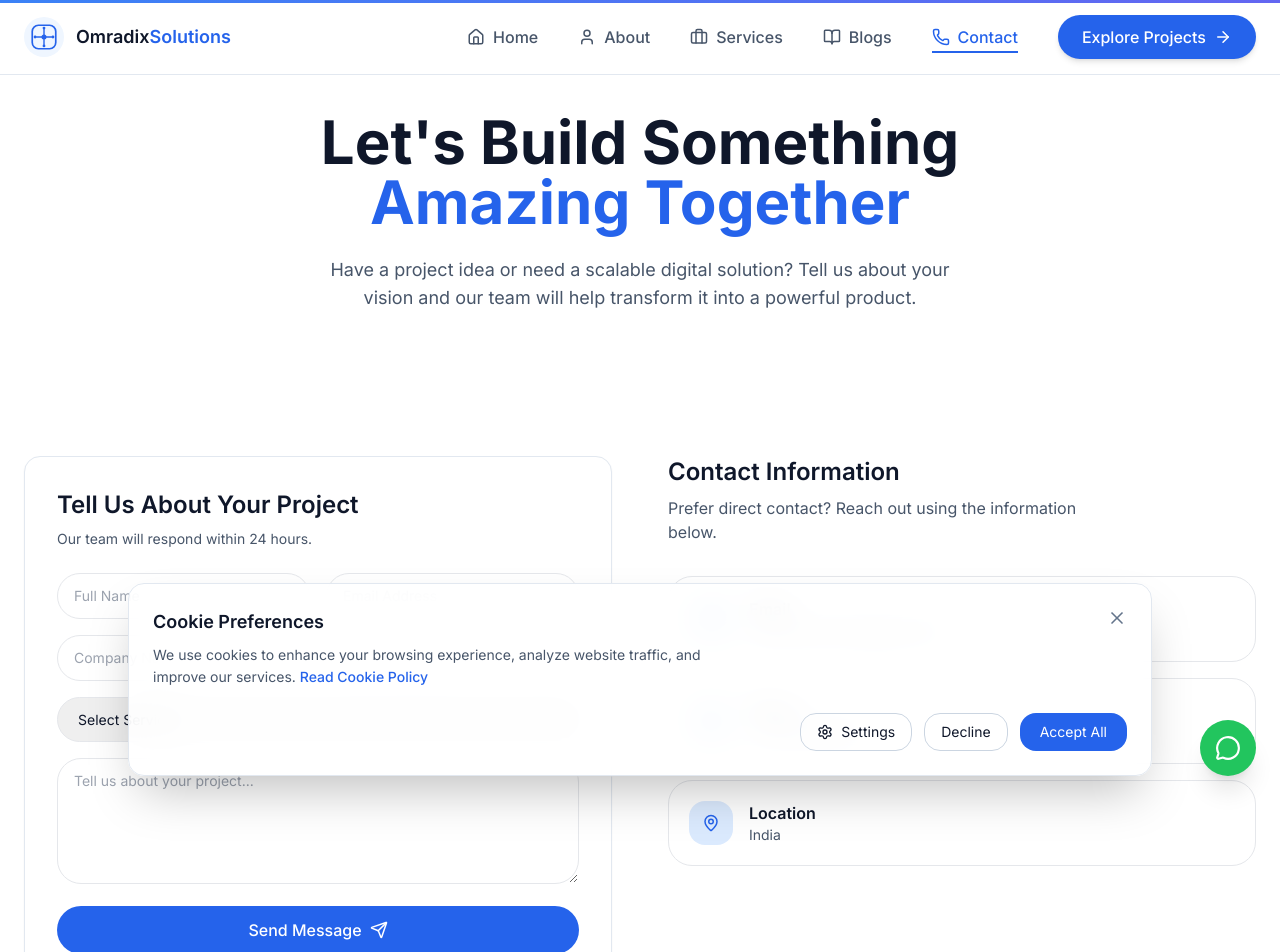
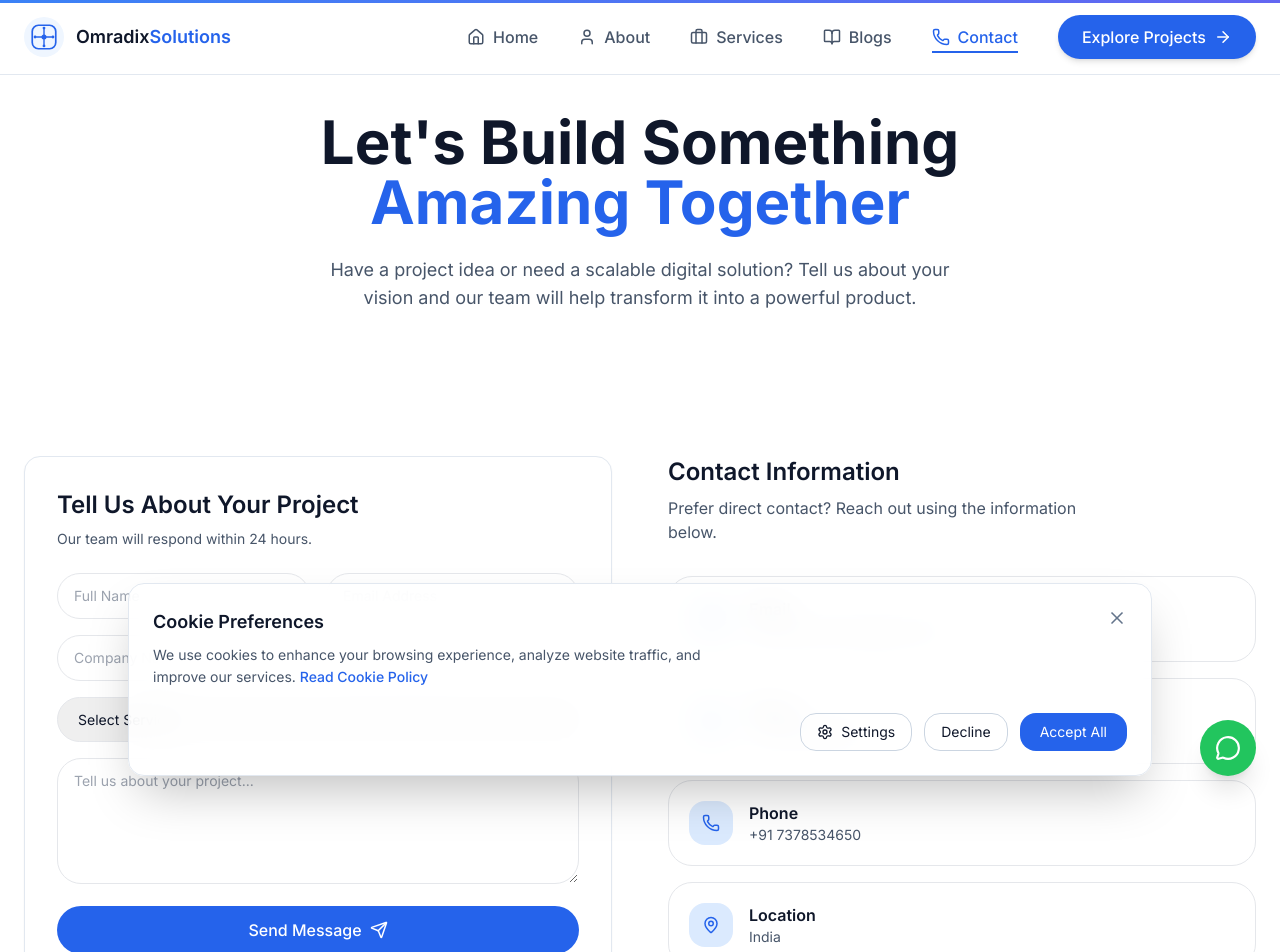
Before and after one commit to omshinde04/omradix-next, a Next.js app: page /contact in a window 1280 px wide. Shown: the top 952 px of the page. Built offline with nearby package versions, Linux system fonts and the light colour scheme.

Commit message:
Initial commit - CARPS India website

```diff
--- a/components/contact/ContactInfo.jsx
+++ b/components/contact/ContactInfo.jsx
@@ -50,6 +50,9 @@ export default function ContactInfo() {
 
                 <InfoCard icon={<Phone size={18} />} title="Phone" value="+91 9373545169" />
 
+                <InfoCard icon={<Phone size={18} />} title="Phone" value="+91 7378534650" />
+
+
                 <InfoCard icon={<MapPin size={18} />} title="Location" value="India" />
 
             </div>
```
